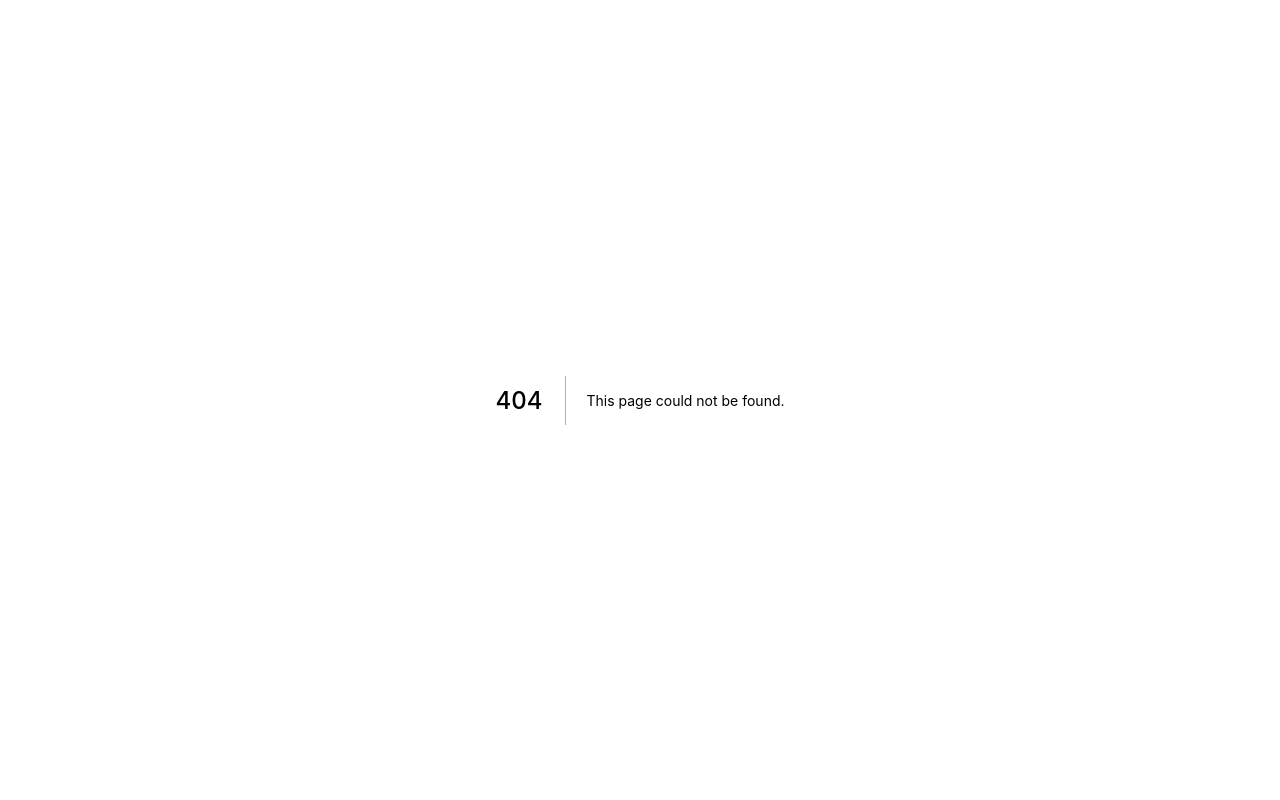
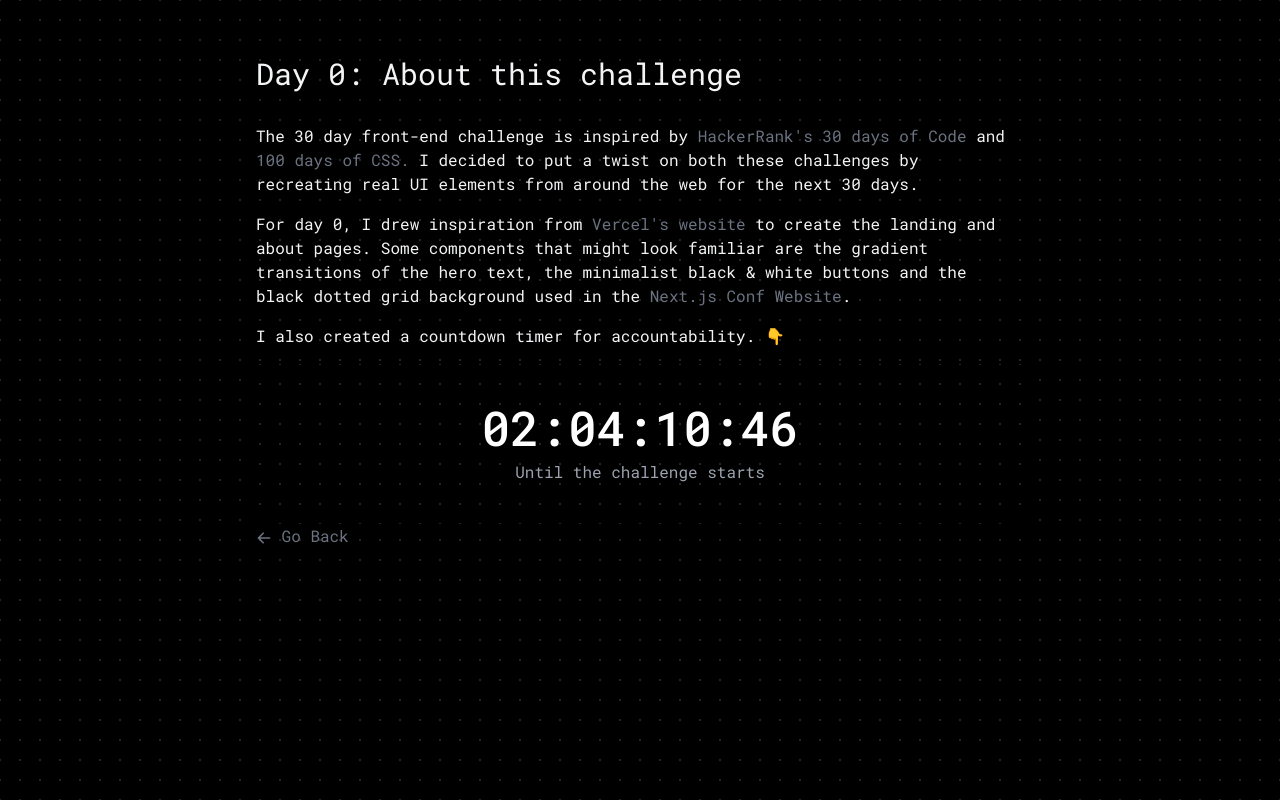
Before and after one commit to delbaoliveira/30day-frontend-challenge, a Next.js app: page /about in a window 1280 px wide. Before the commit this address had no page. Built offline with nearby package versions, Linux system fonts and the light colour scheme.

Commit message:
Add about page

```diff
--- /dev/null
+++ b/pages/about.js
@@ -0,0 +1,57 @@
+import Timer from "@/components/Timer"
+import Link from "next/link"
+import { ArrowLeftIcon } from "@heroicons/react/solid"
+
+const About = () => {
+  return (
+    <div className="polka-bg bg-black font-mono h-screen">
+      <div className="max-w-3xl mx-auto text-gray-100 pt-10">
+        <h1 className="text-3xl py-4">Day 0: About this challenge</h1>
+        <p className="my-4">
+          The 30 day front-end challenge is inspired by{" "}
+          <a
+            href="https://www.hackerrank.com/domains/tutorials/30-days-of-code"
+            className="text-gray-500"
+          >
+            HackerRank's 30 days of Code
+          </a>{" "}
+          and{" "}
+          <a href="https://100dayscss.com/" className="text-gray-500">
+            100 days of CSS.
+          </a>{" "}
+          I decided to put a twist on both these challenges by recreating real
+          UI elements from around the web for the next 30 days.
+        </p>
+        <p className="my-4">
+          For day 0, I drew inspiration from{" "}
+          <a href="http://vercel.com/" className="text-gray-500">
+            Vercel's website
+          </a>{" "}
+          to create the landing and about pages. Some components that might look
+          familiar are the gradient transitions of the hero text, the minimalist
+          black & white buttons and the black dotted grid background used in the{" "}
+          <a href="https://nextjs.org/conf" className="text-gray-500">
+            Next.js Conf Website
+          </a>
+          .
+        </p>
+        <p className="my-4">
+          I also created a countdown timer for accountability. 👇
+        </p>
+        <div>
+          <Timer></Timer>
+        </div>
+        <div className="flex justify-between">
+          <Link href="/">
+            <a className=" text-gray-500 group">
+              <ArrowLeftIcon className="transform h-4 w-4 text-gray-500 hover:text-gray-700 cursor-pointer transition inline group-hover:-translate-x-1" />{" "}
+              Go Back
+            </a>
+          </Link>
+        </div>
+      </div>
+    </div>
+  )
+}
+
+export default About
```
